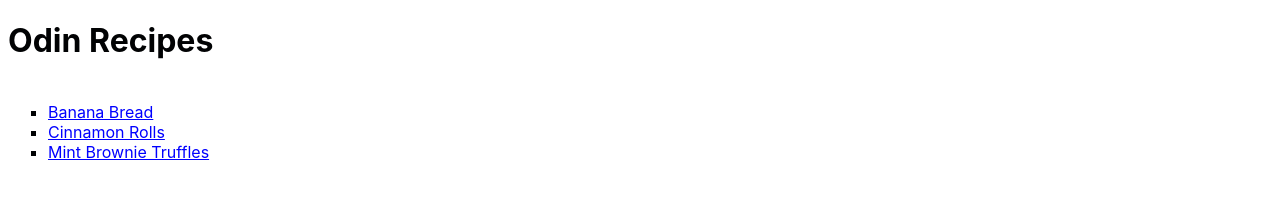
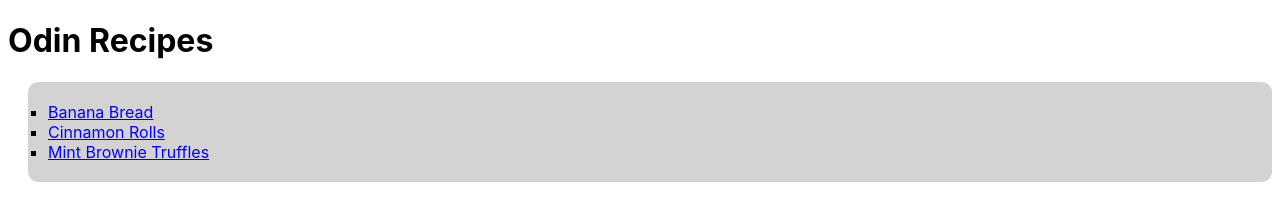
Before and after one commit to kelsie-c/odin-recipes, a plain HTML site: page index.html in a window 1280 px wide. Drawn offline with Linux system fonts and the light colour scheme.

Commit message:
updated unordered list styles

```diff
--- a/style.css
+++ b/style.css
@@ -4,11 +4,14 @@
 }
 
 ul {
+    list-style: square;
+    margin-left: 20px;
     padding: 20px;
+    background-color: lightgrey;
+    border-radius: 10px;
 }
 
-ul {
-    list-style: square;
+ul.li {
     margin-left: 20px;
 }
 
```
